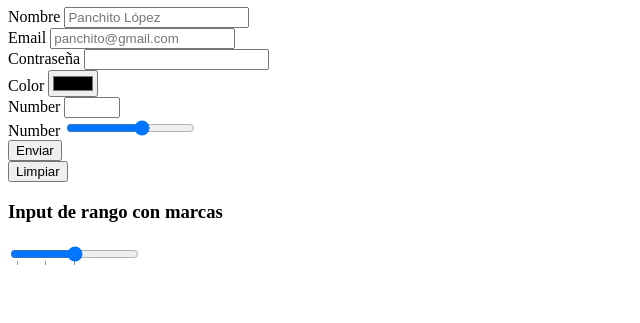
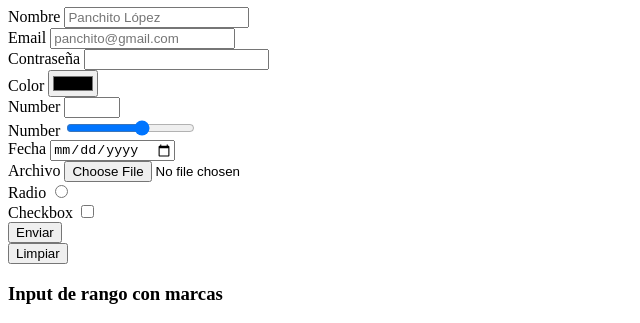
Before and after one commit to Josselyn13/generation-ch16, a plain HTML site: page 2-introWeb/htmlAvanzado/formularios.html in a window 1280 px wide. Shown: the part 73-396 px from the top of the page, without its empty margins (0-640 px from the left). Drawn offline with Linux system fonts and the light colour scheme.

Commit message:
Complemento formularios

```diff
--- a/2-introWeb/htmlAvanzado/formularios.html
+++ b/2-introWeb/htmlAvanzado/formularios.html
@@ -5,6 +5,10 @@
     <meta http-equiv="X-UA-Compatible" content="IE=edge">
     <meta name="viewport" content="width=device-width, initial-scale=1.0">
     <link rel="stylesheet" href="assets/css/formularios.css">
+    <link rel="stylesheet" href="https://cdnjs.com/libraries/font-awesome
+    ">
+
+
     <title>Formularios</title>
 </head>
 <body>
@@ -44,6 +48,28 @@
                 <input type="range" name="number" id="number" min="0" max="20" step="4">
             </div>
 
+            <div class="campo">
+                <label for="fecha">Fecha</label>
+                <input type="date" name="fecha" id="fecha">
+            </div>
+            <div class="campo">
+                <label for="archivo">Archivo</label>
+                <input type="file" name="archivo" id="archivo">
+            </div>
+            <div class="campo">
+                <label for="radio">Radio</label>
+                <input type="radio" name="radio" id="radio"
+                value="opcion1">
+            </div>
+
+            <div class="campo">
+                <label for="checkbox">Checkbox</label>
+                <input type="checkbox" name="checkbox" id="checkbox"
+                value="opcion2">
+            </div>
+
+
+
 
 
 
@@ -66,6 +92,12 @@
         <option value="5" label="5">
         <option value="10" label="10">
     </datalist>
+    <script src="https://kit.fontawesome.com/5a36ceff30.js" crossorigin="anonymous"></script>
+
+    <i class="fab fa-linkedin iconos-red" aria-hidden="true"></i>
+
+    <i class="fa-solid fa-circle-plus fa-beat"></i>
+    <i class="fa-brands fa-apple"></i>
 
 
 
```
